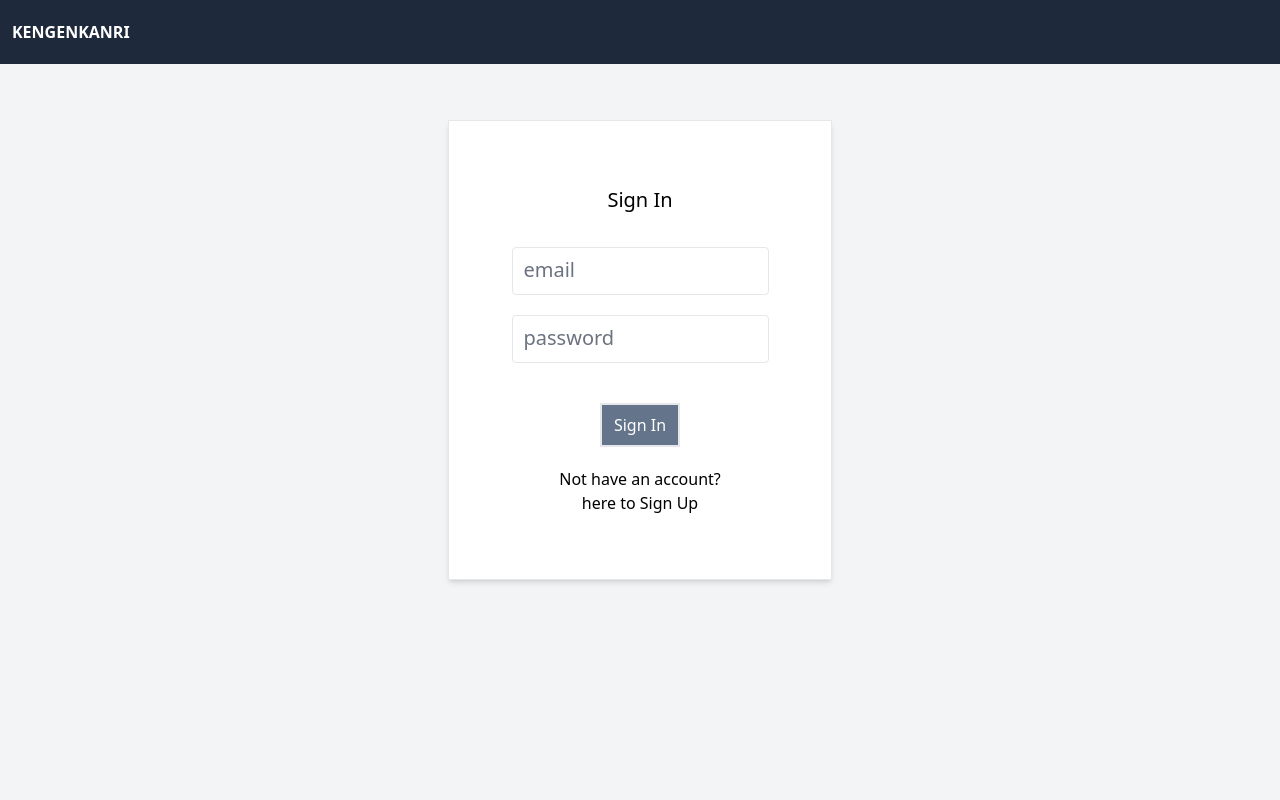
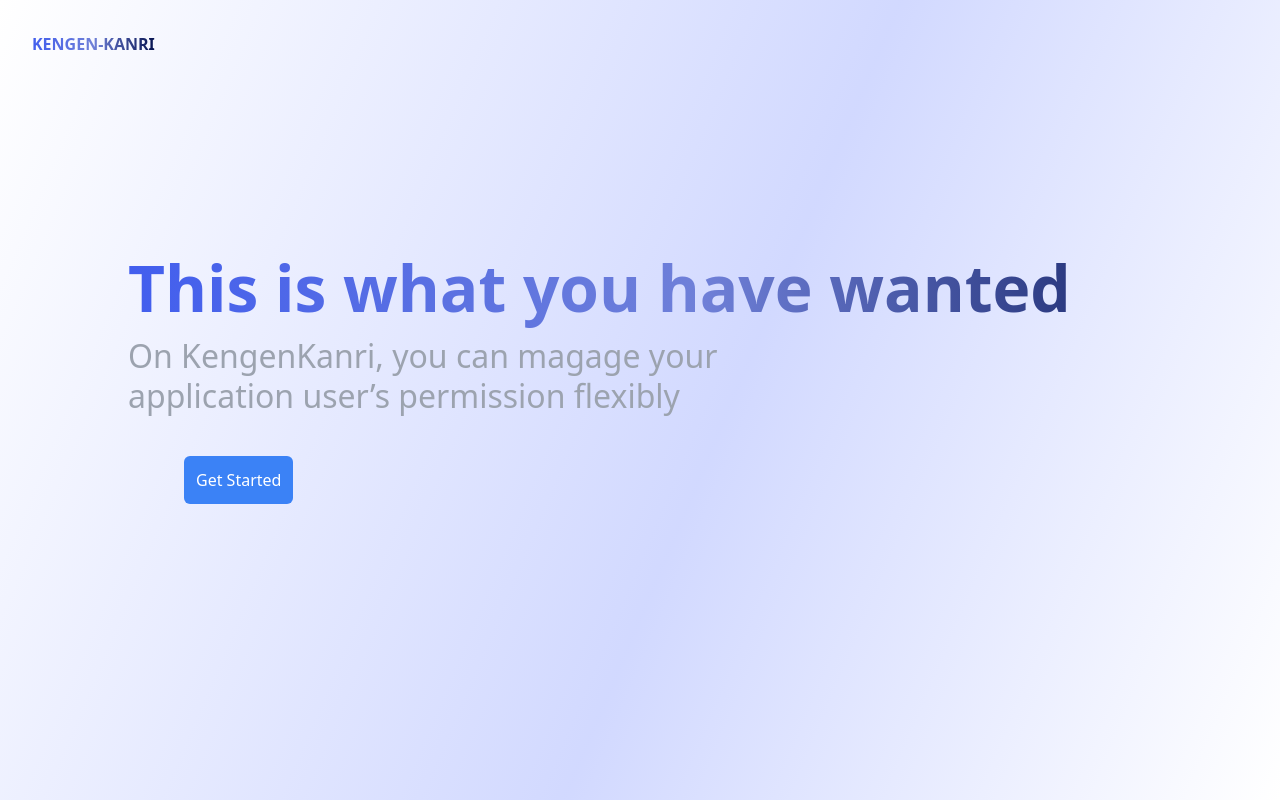
Before and after one commit to tayu78/auth-management, a React (Create React App) app in the folder client/: page / in a window 1280 px wide. Before the commit this address led to /signin. Built offline with nearby package versions, Linux system fonts and the light colour scheme; no server answers.

Commit message:
added landing page

```diff
--- a/client/src/App.js
+++ b/client/src/App.js
@@ -2,12 +2,12 @@ import { useState } from "react";
 import { BrowserRouter, Routes, Route } from "react-router-dom";
 
 import "./index.css";
-import Header from "./common/Header/Header";
 import Home from "./routes/Admin/Home";
 import UserMgmt from "./routes/Admin/UserMgmt/UserMgmt";
 import RoleMgmt from "./routes/Admin/RoleMgmt/RoleMgmt";
 import PermissionMgmt from "./routes/Admin/PermissionMgmt/PermissionMgmt";
 import SignForm from "./routes/Sign/SignForm";
+import Landing from "./routes/Landing";
 import { UserContext } from "./contexts/UserContext";
 import ProtectedRoute from "./common/ProtectedRoute";
 
@@ -15,24 +15,24 @@ function App() {
   const [user, setUser] = useState(null);
 
   return (
-    <div className="pt-20">
+    <>
       <BrowserRouter>
         <UserContext.Provider value={{ user, setUser }}>
-          <Header />
           <Routes>
             <Route element={<ProtectedRoute user={user} />}>
-              <Route path="/" element={<Home />} />
+              <Route path="/home" element={<Home />} />
               <Route path="userManagement" element={<UserMgmt />} />
               <Route path="roleManagement" element={<RoleMgmt />} />
               <Route path="permissionManagement" element={<PermissionMgmt />} />
             </Route>
+            <Route path="/" element={<Landing />} />
             <Route path="signin" element={<SignForm isLogin />} />
             <Route path="signup" element={<SignForm />} />
             <Route path="*" element={<div>404 Page Not found</div>} />
           </Routes>
         </UserContext.Provider>
       </BrowserRouter>
-    </div>
+    </>
   );
 }
 
--- /dev/null
+++ b/client/src/common/Landing/Hero.jsx
@@ -0,0 +1,30 @@
+import React from "react";
+import { useNavigate } from "react-router-dom";
+
+const Hero = () => {
+  const navigate = useNavigate();
+  return (
+    <div className=" bg-blue-linear w-screen h-screen">
+      <div className="font-blue-linear font-bold text-base absolute top-8 left-8  ">
+        KENGEN-KANRI
+      </div>
+      <div className="absolute top-60 left-32 ">
+        <h1 className="font-blue-linear text-6xl font-bold">
+          This is what you have wanted
+        </h1>
+        <p className="text-4xl w-3/5 text-gray-400 leading-tight">
+          On KengenKanri, you can magage your application user’s permission
+          flexibly
+        </p>
+        <button
+          className="bg-blue-500 text-white p-3 rounded-md ml-14 mt-10 "
+          onClick={() => navigate("/signin")}
+        >
+          Get Started
+        </button>
+      </div>
+    </div>
+  );
+};
+
+export default Hero;
--- a/client/src/common/ProtectedRoute.js
+++ b/client/src/common/ProtectedRoute.js
@@ -1,12 +1,18 @@
 import React from "react";
 import { Navigate, Outlet } from "react-router-dom";
+import Header from "./Header/Header";
 
-const ProtectedRoute = ({ user, children }) => {
+const ProtectedRoute = ({ user }) => {
   if (!user) {
     return <Navigate to={"/signin"} />;
   }
 
-  return children ? children : <Outlet />;
+  return (
+    <div className="pt-20">
+      <Header />
+      <Outlet />
+    </div>
+  );
 };
 
 export default ProtectedRoute;
--- a/client/src/index.css
+++ b/client/src/index.css
@@ -4,7 +4,8 @@
 
 
 body{
-   @apply h-screen bg-gray-100
+   @apply h-screen
+    /* bg-gray-100 */
 }
 
 @layer base{
@@ -31,3 +32,17 @@ body{
 .input-text:not(:placeholder-shown).input-text:not(:focus) ~ label {
    @apply  -top-3 left-5  bg-white text-base
 }
+
+.font-blue-linear {
+   background-color: blue;
+   background: linear-gradient(89.75deg, #425EEE 0%, #6F80D8 49.97%, #081553 98.92%);
+   -webkit-background-clip: text;
+   -webkit-text-fill-color: transparent;
+   background-clip: text;
+   text-fill-color: transparent;
+}
+
+
+.bg-blue-linear{
+   background: linear-gradient(112.87deg, #FFFFFF 0%, rgba(173, 186, 255, 0.552083) 55.73%, rgba(37, 68, 231, 0) 100%);
+}
--- /dev/null
+++ b/client/src/routes/Landing/index.jsx
@@ -0,0 +1,11 @@
+import Hero from "../../common/Landing/Hero";
+
+const Landing = () => {
+  return (
+    <>
+      <Hero />
+    </>
+  );
+};
+
+export default Landing;
--- a/client/src/routes/Sign/SignForm.jsx
+++ b/client/src/routes/Sign/SignForm.jsx
@@ -18,7 +18,7 @@ const SignForm = ({ isLogin }) => {
 
   const signIn = (user) => {
     setUser(user);
-    navigate("/");
+    navigate("/home");
   };
 
   useEffect(() => {
--- a/client/tailwind.config.js
+++ b/client/tailwind.config.js
@@ -11,7 +11,7 @@ module.exports = {
       xl: "1.25rem",
       "2xl": "1.5rem",
       "3xl": "1.875rem",
-      "4xl": "2.25rem",
+      "4xl": "2rem",
       "5xl": "3rem",
       "6xl": "4rem",
       "7xl": "5rem",
```
